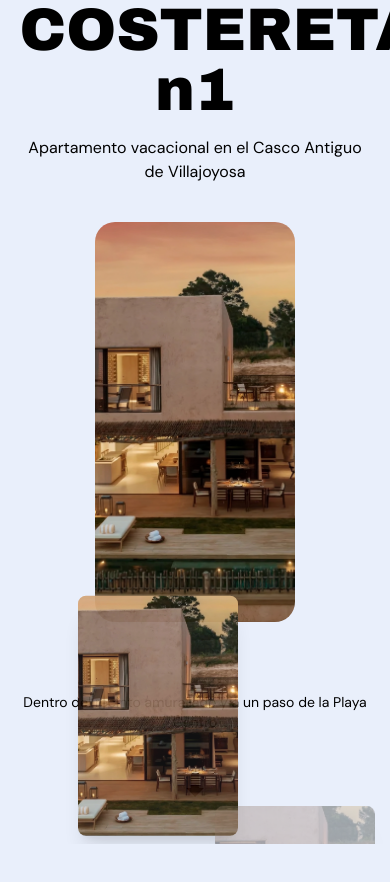
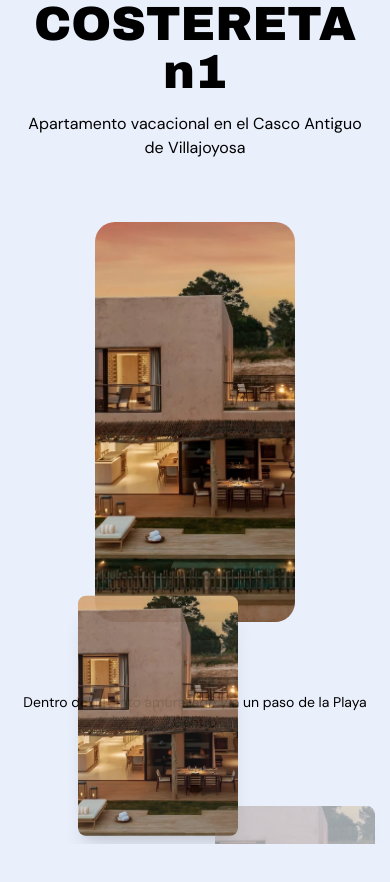
Before and after one commit to JaumeEsquerdo/costera-n1, a Next.js app in the folder costera-n1/: page / in a window 390 px wide. Shown: the top 882 px of the page. Built offline with nearby package versions, Linux system fonts and the light colour scheme.

Commit message:
ajustar tamaño titulo principal al mobile

```diff
--- a/costera-n1/app/page.jsx
+++ b/costera-n1/app/page.jsx
@@ -62,7 +62,7 @@ export default function Home() {
                 exit="closed"
                 className="text-center fixed top-0 z-10 g-12 max-w-[90%]"
               >
-                <h1 className="font-title text-6xl lg:text-9xl">
+                <h1 className="font-title text-5xl lg:text-9xl">
                   COSTERETA n1
                 </h1>
                 <h2 className="text-base lg:text-xl mt-4">
```
